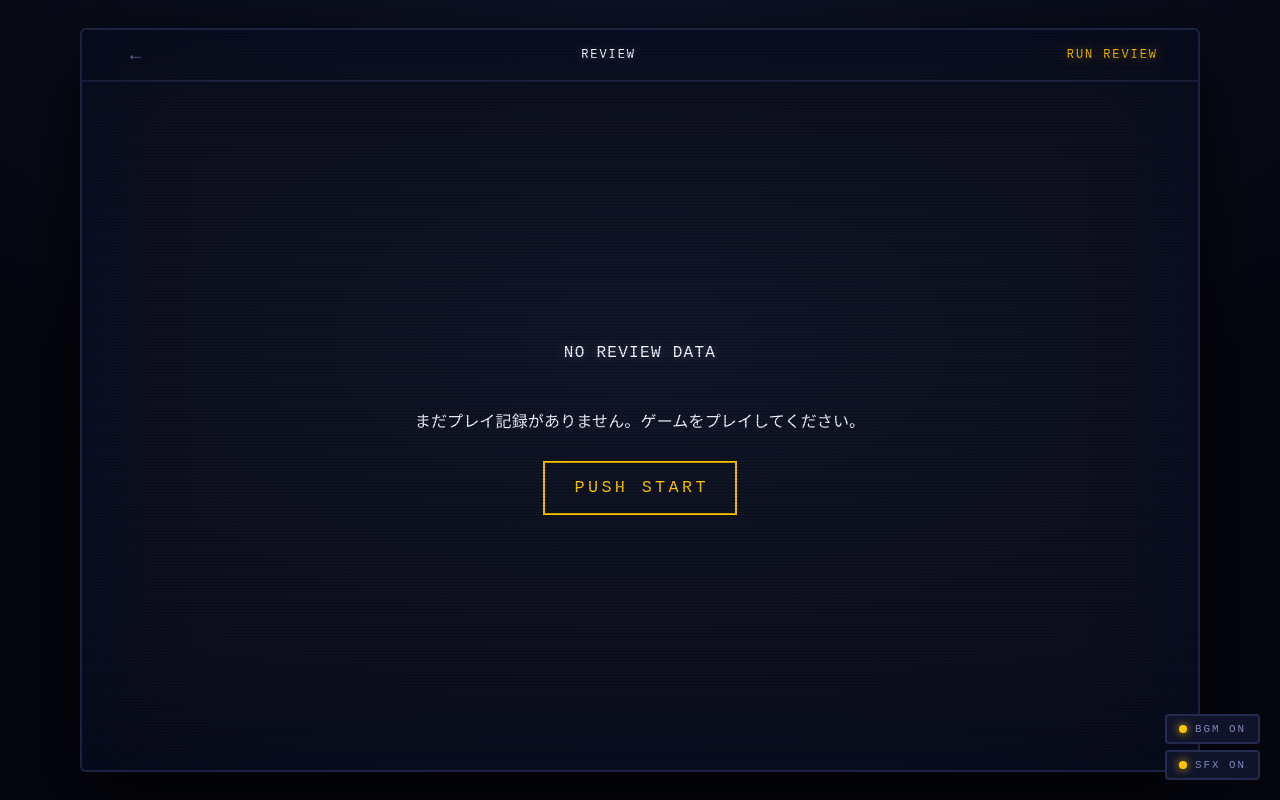
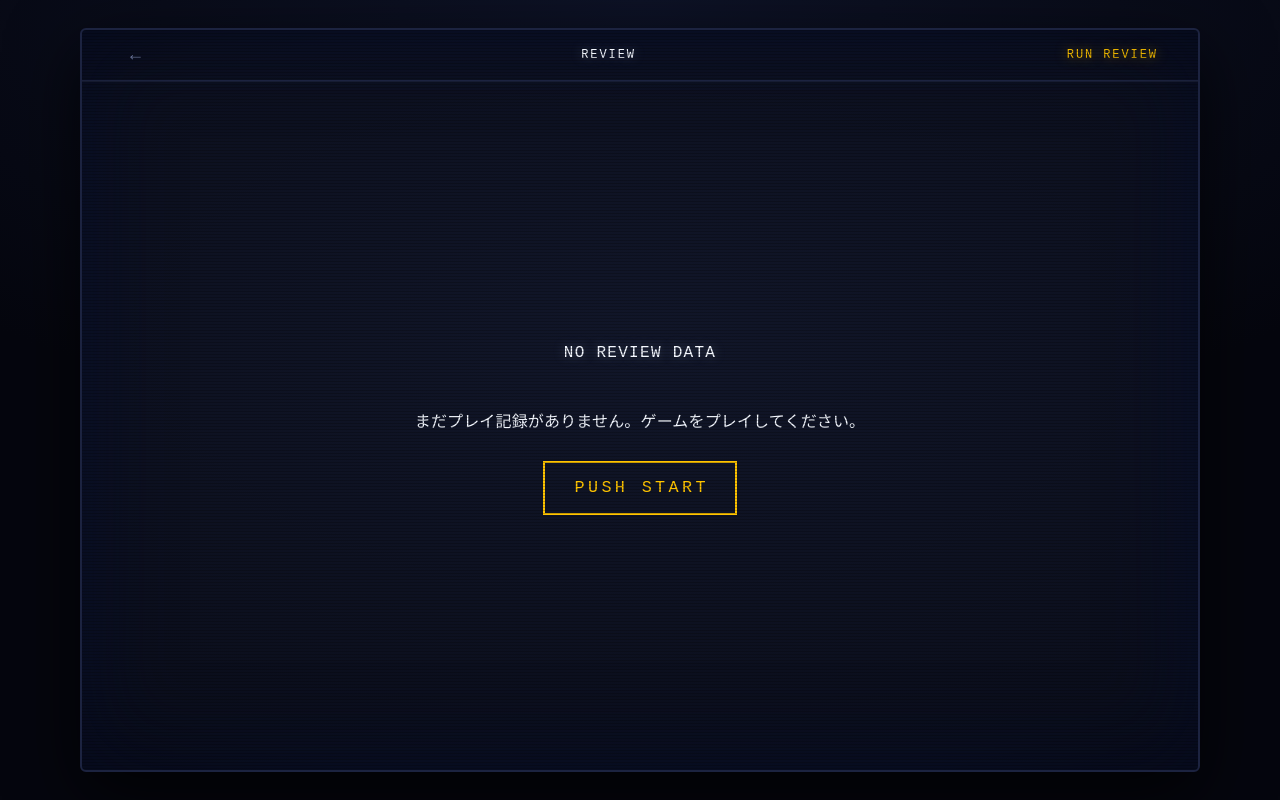
Before and after one commit to JIYUU-Team-3/japanese-quiz-game, a SvelteKit app: page /review in a window 1280 px wide. Built offline with nearby package versions, Linux system fonts and the light colour scheme; a web font is replaced by a local one.

Commit message:
fix: change button location

```diff
--- a/src/routes/+layout.svelte
+++ b/src/routes/+layout.svelte
@@ -5,14 +5,7 @@
 	import { activeRunState } from '#lib/game/run.svelte.js'
 	import { locales, localizeHref } from '#lib/paraglide/runtime.js'
 	import favicon from '#lib/assets/favicon.svg'
-	import {
-		play,
-		setMusic,
-		sound,
-		toggleMusic,
-		toggleSfx,
-		unlockAudio,
-	} from '#lib/game/sound.svelte.js'
+	import { play, setMusic, unlockAudio } from '#lib/game/sound.svelte.js'
 	import '#lib/styles/arcade.css'
 
 	let { children } = $props()
@@ -102,82 +95,8 @@
 
 {@render children()}
 
-<!-- The volume switches live on the cabinet, not on the tube: they are hardware
-     the player reaches for, never part of the picture the game is drawing.
-     Two of them, because turning the music down to play your own is a different
-     want from turning off the cues that tell you whether you were right. -->
-<div class="switches">
-	<button
-		class="sound-switch hud"
-		onclick={toggleMusic}
-		aria-pressed={sound.musicOn}
-		title={sound.musicOn ? 'Turn music off' : 'Turn music on'}
-	>
-		<span class="lamp" class:off={!sound.musicOn} aria-hidden="true"></span>
-		BGM {sound.musicOn ? 'ON' : 'OFF'}
-	</button>
-	<button
-		class="sound-switch hud"
-		onclick={toggleSfx}
-		aria-pressed={sound.sfxOn}
-		title={sound.sfxOn ? 'Turn sound effects off' : 'Turn sound effects on'}
-	>
-		<span class="lamp" class:off={!sound.sfxOn} aria-hidden="true"></span>
-		SFX {sound.sfxOn ? 'ON' : 'OFF'}
-	</button>
-</div>
-
 <div style="display:none">
 	{#each locales as locale (locale)}
 		<a href={resolve(localizeHref(page.url.pathname, { locale }) as Path)}>{locale}</a>
 	{/each}
 </div>
-
-<style>
-	/* Stacked and stretched, so the two switches are one block of hardware: the
-	   wider label sets the width and BGM sits squarely above SFX. */
-	.switches {
-		position: fixed;
-		right: clamp(8px, 2vw, 20px);
-		bottom: clamp(8px, 2vw, 20px);
-		z-index: 10;
-		display: flex;
-		flex-direction: column;
-		align-items: stretch;
-		gap: 6px;
-	}
-
-	.sound-switch {
-		display: flex;
-		align-items: center;
-		gap: 8px;
-		padding: 7px 12px;
-		font-size: clamp(0.55rem, 1.5vw, 0.68rem);
-		letter-spacing: 0.18em;
-		color: #7d88b4;
-		background: #10142a;
-		border: var(--rule) solid #232b4e;
-		border-radius: 4px;
-		cursor: pointer;
-	}
-	.sound-switch:hover,
-	.sound-switch:focus-visible {
-		color: var(--beam);
-		border-color: #3a4570;
-	}
-
-	/* The switch's own indicator: lit gold when the cabinet has a voice, dead
-	   grey when it does not. Colour is never the only signal — the label beside
-	   it says ON or OFF in words. */
-	.lamp {
-		width: 8px;
-		height: 8px;
-		border-radius: 50%;
-		background: var(--gold);
-		box-shadow: 0 0 8px rgb(255 196 0 / 0.9);
-	}
-	.lamp.off {
-		background: #2a3050;
-		box-shadow: none;
-	}
-</style>
```
Also changed, not shown: src/lib/components/SoundSwitches.svelte (added, +126 -0 lines), src/routes/+page.svelte (+16 -1 lines).
